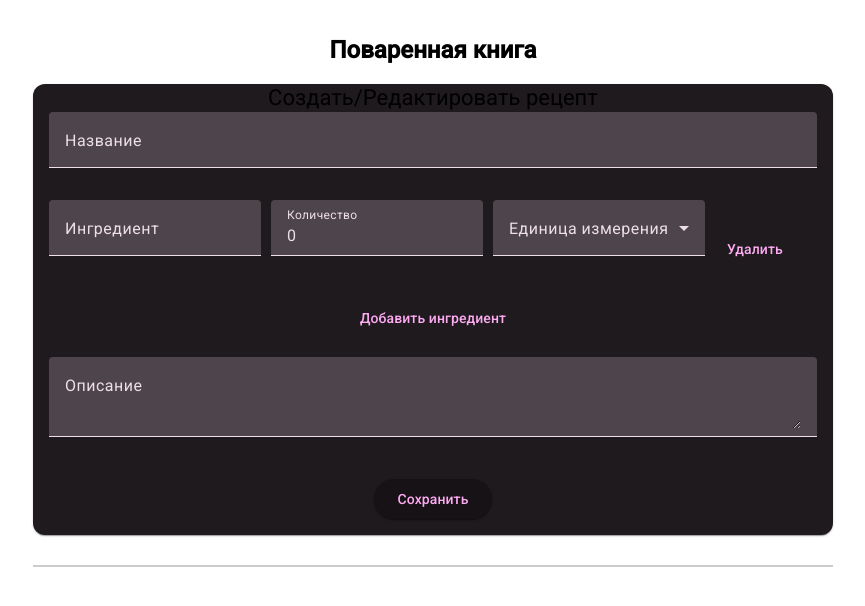
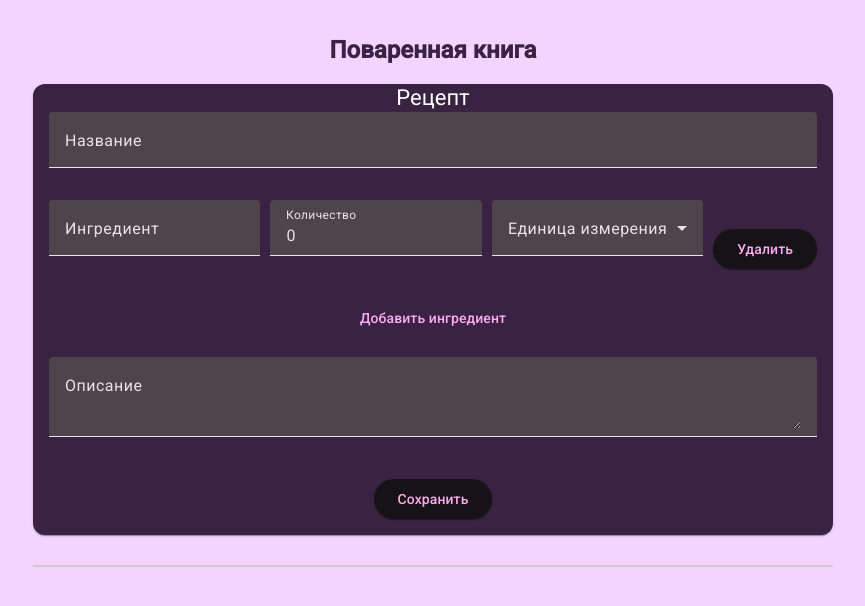
Before and after one commit to scarletname/Cookbook, an Angular app: page / in a window 1280 px wide. Shown: the top 606 px of the page, without its empty margins (207-1072 px from the left). Built offline with nearby package versions, Linux system fonts and the light colour scheme.

Commit message:
changed scss and buttons

```diff
--- a/src/app/components/recipe-form/recipe-form.component.html
+++ b/src/app/components/recipe-form/recipe-form.component.html
@@ -1,5 +1,5 @@
 <mat-card *ngIf="recipe">
-  <mat-card-title>Создать/Редактировать рецепт</mat-card-title>
+  <mat-card-title>Рецепт</mat-card-title>
   <mat-card-content>
     <form>
       <mat-form-field class="full-width">
@@ -22,7 +22,7 @@
             <mat-option *ngFor="let unit of units" [value]="unit">{{ unit }}</mat-option>
           </mat-select>
         </mat-form-field>
-        <button mat-button color="warn" (click)="removeIngredient(i)">Удалить</button>
+        <button mat-raised-button color="warn" (click)="removeIngredient(i)">Удалить</button>
       </div>
 
       <button mat-button color="primary" (click)="addIngredient()" type="button">Добавить ингредиент</button>
--- a/src/app/components/recipe-form/recipe-form.component.scss
+++ b/src/app/components/recipe-form/recipe-form.component.scss
@@ -16,3 +16,8 @@ mat-form-field {
 button {
   margin-top: 10px;
 }
+
+mat-card {
+  background-color: rgb(58, 35, 66);
+  color: white;
+}
--- a/src/app/components/recipe-list/recipe-list.component.html
+++ b/src/app/components/recipe-list/recipe-list.component.html
@@ -6,8 +6,8 @@
       <p><small>Дата создания: {{ recipe.createdAt | date:'short' }}</small></p>
     </mat-card-content>
     <mat-card-actions>
-      <button mat-button color="primary" (click)="editRecipe(recipe)">Редактировать</button>
-      <button mat-button color="warn" (click)="deleteRecipe(recipe.id)">Удалить</button>
+      <button mat-raised-button color="primary" (click)="editRecipe(recipe)">Редактировать</button>
+      <button mat-raised-button color="warn" (click)="deleteRecipe(recipe.id)">Удалить</button>
     </mat-card-actions>
   </mat-card>
 </div>
--- a/src/app/components/recipe-list/recipe-list.component.scss
+++ b/src/app/components/recipe-list/recipe-list.component.scss
@@ -5,6 +5,7 @@
   gap: 16px;
 }
 
-.recipe-card {
-  max-width: 400px;
+.recipe-cards {
+  background-color: rgb(58, 35, 66);
+  color: white;
 }
--- a/src/app/components/recipe-list/recipe-list.component.ts
+++ b/src/app/components/recipe-list/recipe-list.component.ts
@@ -1,13 +1,14 @@
 import { Component, Output, EventEmitter } from '@angular/core';
 import { CommonModule } from '@angular/common';
 import { MatCardModule } from '@angular/material/card';
+import { MatButtonModule } from '@angular/material/button';
 import { RecipeService } from '../../services/recipe.service';
 import { Recipe } from '../../models/recipe';
 
 @Component({
   selector: 'app-recipe-list',
   standalone: true,
-  imports: [CommonModule, MatCardModule],
+  imports: [CommonModule, MatCardModule, MatButtonModule],
   templateUrl: './recipe-list.component.html',
   styleUrls: ['./recipe-list.component.scss']
 })
--- a/src/styles.scss
+++ b/src/styles.scss
@@ -1,4 +1,12 @@
-/* You can add global styles to this file, and also import other style files */
+html, body {
+  height: 100%;
+}
 
-html, body { height: 100%; }
-body { margin: 0; font-family: Roboto, "Helvetica Neue", sans-serif; }
+body {
+  background-color: rgb(244, 212, 255);
+  color: rgb(58, 35, 66);
+  margin: 0;
+  font-family: Roboto,
+  "Helvetica Neue",
+  sans-serif;
+}
```
